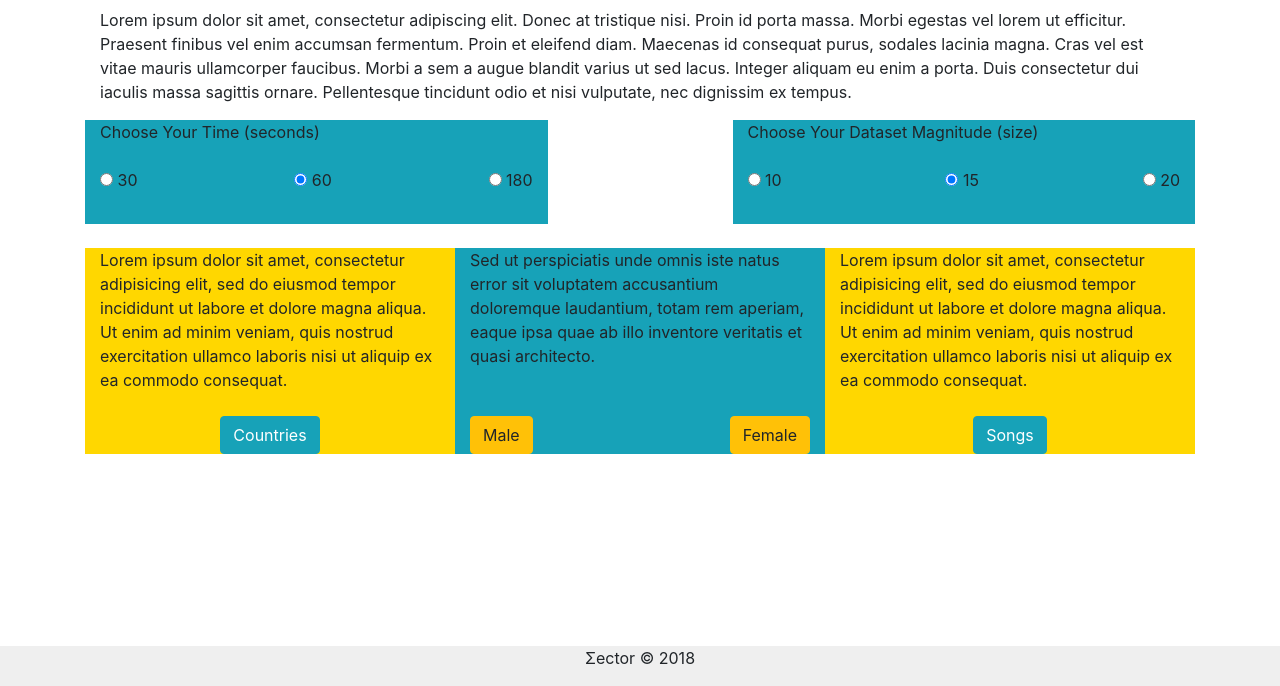
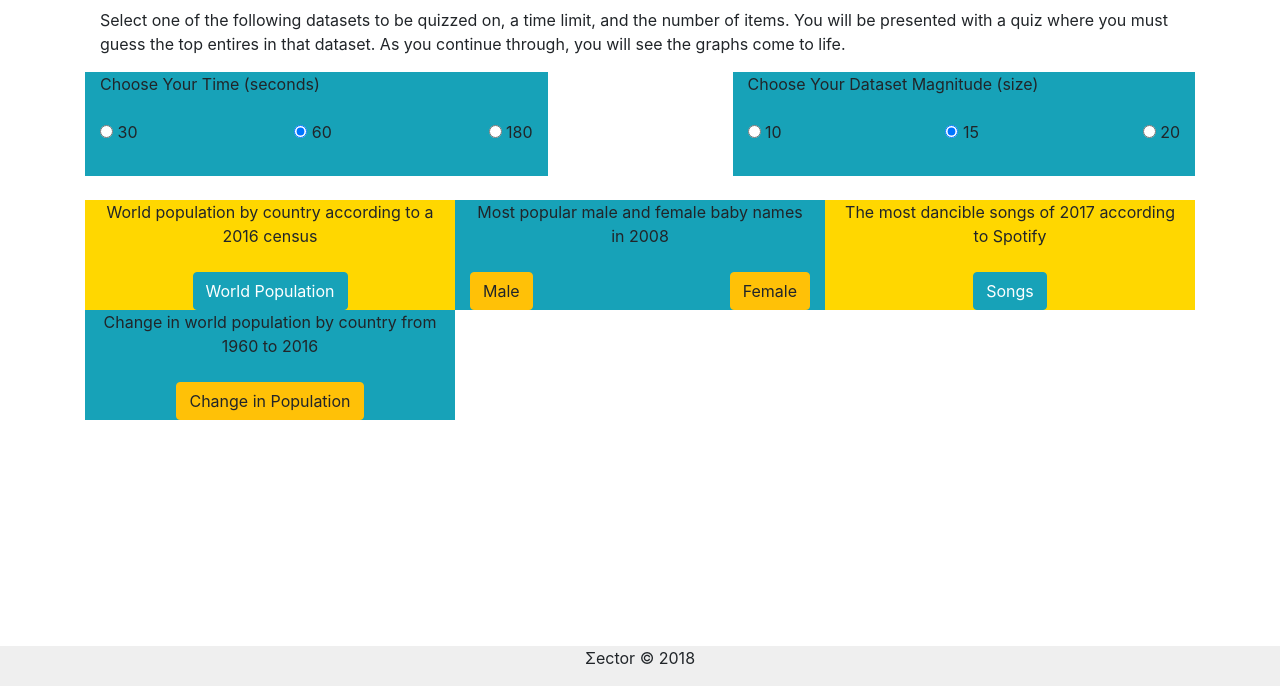
Before and after one commit to khinshankhan/Sector-Data_Visualization, a Flask app: page / in a window 1280 px wide. Shown: the part 114-800 px from the top of the page. Run offline with Flask 2, Linux system fonts and the light colour scheme; some libraries are stand-ins or nearby versions.

Commit message:
cleaned up and styling

```diff
--- a/templates/home.html
+++ b/templates/home.html
@@ -16,7 +16,7 @@ Home
 {% block content %}
 <div class="container">
   <p>
-    Lorem ipsum dolor sit amet, consectetur adipiscing elit. Donec at tristique nisi. Proin id porta massa. Morbi egestas vel lorem ut efficitur. Praesent finibus vel enim accumsan fermentum. Proin et eleifend diam. Maecenas id consequat purus, sodales lacinia magna. Cras vel est vitae mauris ullamcorper faucibus. Morbi a sem a augue blandit varius ut sed lacus. Integer aliquam eu enim a porta. Duis consectetur dui iaculis massa sagittis ornare. Pellentesque tincidunt odio et nisi vulputate, nec dignissim ex tempus.</p>
+    Select one of the following datasets to be quizzed on, a time limit, and the number of items. You will be presented with a quiz where you must guess the top entires in that dataset. As you continue through, you will see the graphs come to life.
   <div class="row">
     <div class="col-sm-5" style="background-color:#17A2B8;">
       Choose Your Time (seconds)
@@ -65,31 +65,32 @@ Home
   <br>
   <div class="row">
     <div class="col-sm-4" style="background-color:#FFD700;">
-      Lorem ipsum dolor sit amet, consectetur adipisicing elit, sed do eiusmod tempor incididunt ut labore et dolore magna aliqua.<br>
-      Ut enim ad minim veniam, quis nostrud exercitation ullamco laboris nisi ut aliquip ex ea commodo consequat.
-      <br>
+      <center>World population by country according to a 2016 census</center>
       <br>
       <center>
-        <button type="button" class="btn btn-info" value="1">Countries</button>
+        <button type="button" class="btn btn-info" value="1">World Population</button>
       </center>
     </div>
     <div class="col-sm-4" style="background-color:#17A2B8;">
-      Sed ut perspiciatis unde omnis iste natus error sit voluptatem accusantium doloremque laudantium, totam rem aperiam, eaque ipsa quae ab illo inventore veritatis et quasi architecto.
-      <br>
-      <br>
+      <center>Most popular male and female baby names in 2008</center>
       <br>
         <button type="button" class="btn btn-warning" value="2" style="float: left;">Male</button>
 	<button type="button" class="btn btn-warning" value="3" style="float: right;">Female</button>
     </div>
     <div class="col-sm-4" style="background-color:#FFD700;">
-      Lorem ipsum dolor sit amet, consectetur adipisicing elit, sed do eiusmod tempor incididunt ut labore et dolore magna aliqua.<br>
-      Ut enim ad minim veniam, quis nostrud exercitation ullamco laboris nisi ut aliquip ex ea commodo consequat.
-      <br>
+      <center>The most dancible songs of 2017 according to Spotify</center>
       <br>
       <center>
         <button type="button" class="btn btn-info" value="4">Songs</button>
       </center>
     </div>
+    <div class="col-sm-4" style="background-color:#17A2B8;">
+      <center>Change in world population by country from 1960 to 2016</center>
+      <br>
+      <center>
+        <button type="button" class="btn btn-warning" value="4">Change in Population</button>
+      </center>
+    </div>
   </div>
 </div>
 {% endblock %}
```
